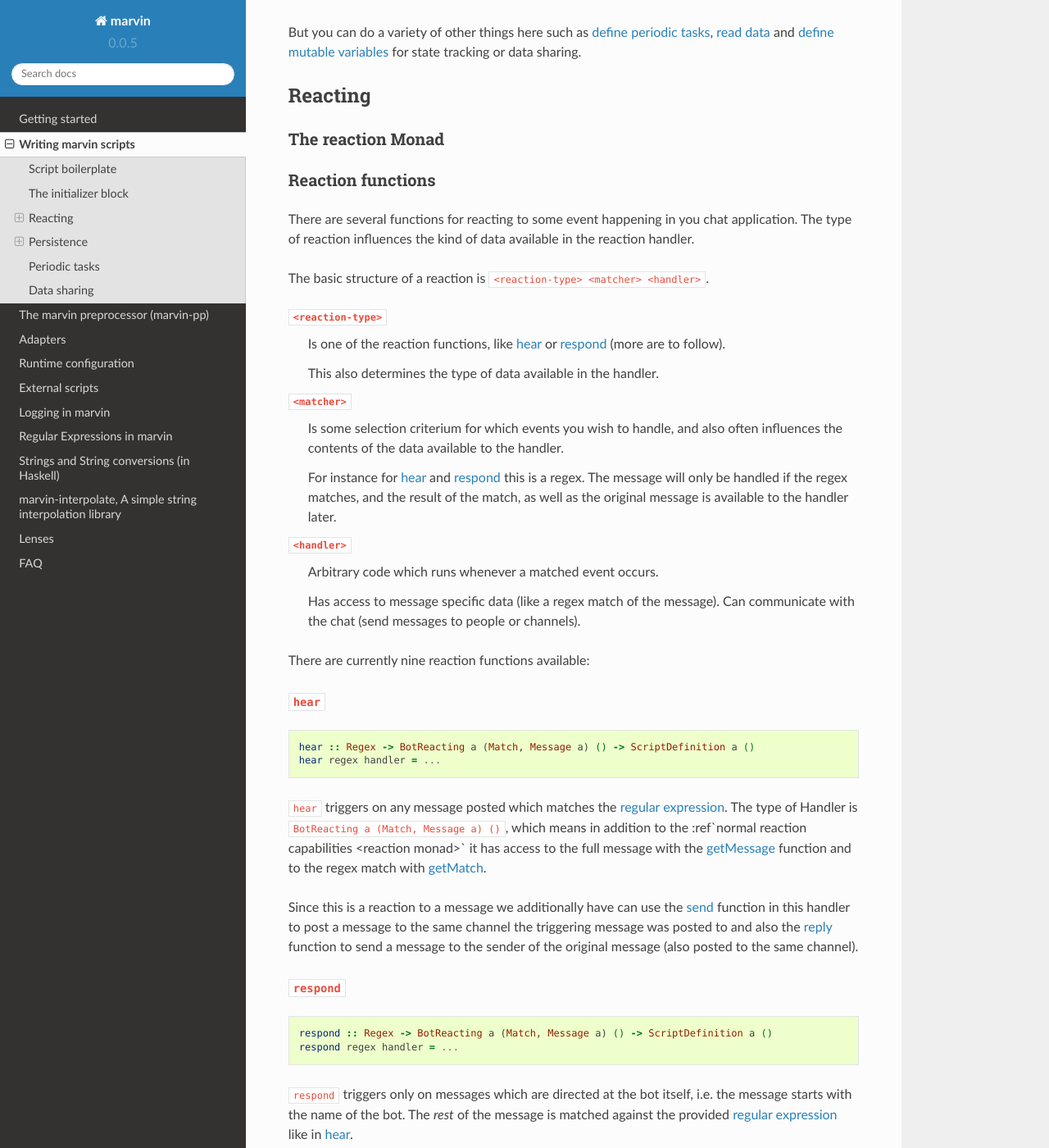
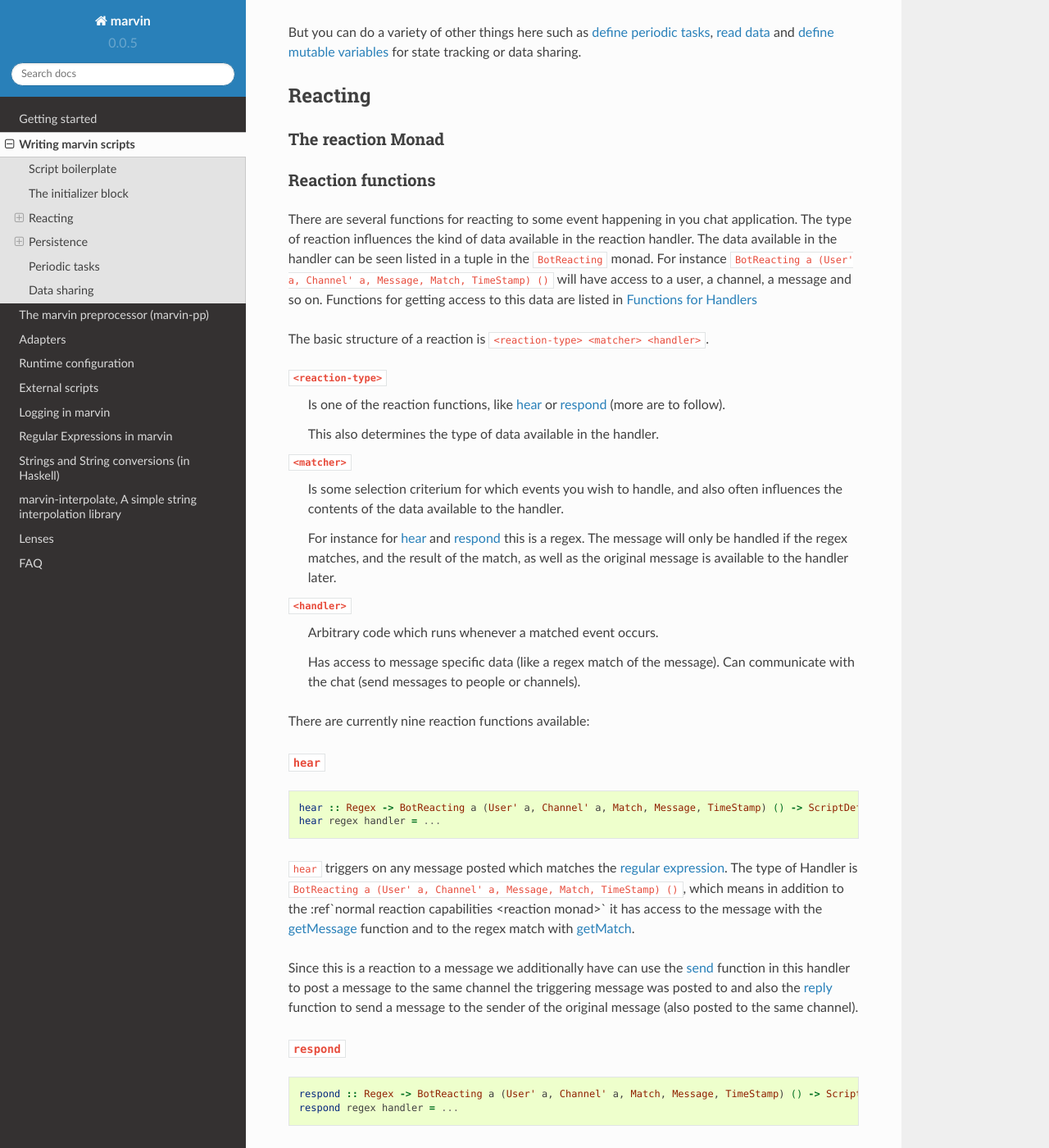
Before and after one commit to JustusAdam/marvin-docs, a Sphinx documentation site: the page built from source/scripting.rst, in a window 1280 px wide and 1400 px high, scrolled down 1603 px. Shown: the whole window at 82% size. Built offline with Sphinx 7.4.7 and the Read the Docs theme 2.0.0, drawn with Linux system fonts in a browser that asks for light colours; some of the changed text lies outside the part shown.

Commit message:
Updating type signatures

```diff
--- a/source/scripting.rst
+++ b/source/scripting.rst
@@ -80,6 +80,9 @@ Reaction functions
 
 There are several functions for reacting to some event happening in you chat application.
 The type of reaction influences the kind of data available in the reaction handler.
+The data available in the handler can be seen listed in a tuple in the ``BotReacting`` monad.
+For instance ``BotReacting a (User' a, Channel' a, Message, Match, TimeStamp) ()`` will have access to a user, a channel, a message and so on.
+Functions for getting access to this data are listed in :ref:`functions for handlers`
 
 The basic structure of a reaction is ``<reaction-type> <matcher> <handler>``.
 
@@ -111,11 +114,11 @@ There are currently nine reaction functions available:
 
 ::
 
-    hear :: Regex -> BotReacting a (Match, Message a) () -> ScriptDefinition a ()
+    hear :: Regex -> BotReacting a (User' a, Channel' a, Match, Message, TimeStamp) () -> ScriptDefinition a ()
     hear regex handler = ...
 
 ``hear`` triggers on any message posted which matches the :ref:`regular expression <regex>`.
-The type of Handler is ``BotReacting a (Match, Message a) ()``, which means in addition to the :ref`normal reaction capabilities <reaction monad>` it has access to the full message with the :ref:`getMessage <fn-getMessage>` function and to the regex match with :ref:`getMatch <fn-getMatch>`.
+The type of Handler is ``BotReacting a (User' a, Channel' a, Message, Match, TimeStamp) ()``, which means in addition to the :ref`normal reaction capabilities <reaction monad>` it has access to the message with the :ref:`getMessage <fn-getMessage>` function and to the regex match with :ref:`getMatch <fn-getMatch>`.
 
 Since this is a reaction to a message we additionally have can use the :ref:`send <fn-send>` function in this handler to post a message to the same channel the triggering message was posted to and also the :ref:`reply <fn-reply>` function to send a message to the sender of the original message (also posted to the same channel).
 
@@ -127,7 +130,7 @@ Since this is a reaction to a message we additionally have can use the :ref:`sen
 
 ::
 
-    respond :: Regex -> BotReacting a (Match, Message a) () -> ScriptDefinition a ()
+    respond :: Regex -> BotReacting a (User' a, Channel' a, Match, Message, TimeStamp) () -> ScriptDefinition a ()
     respond regex handler = ...
 
 .. todo:: At some point this needs to support derivations of the name. Maybe make that configurable?
@@ -145,7 +148,7 @@ As with :ref:`hear <fn-hear>` the match and message are available during handler
 
 ::
 
-    topic :: BotReacting a (Topic, Channel' a) () -> ScriptDefinition a ()
+    topic :: BotReacting a (User' a, Channel' a, Topic, TimeStamp) () -> ScriptDefinition a ()
     topic handler = ...
 
 ``topic`` triggers whenever the topic in a channel which the bot is subscribed to changes.
@@ -164,7 +167,7 @@ The channel in which the topic was changed is available via the :ref:`getChannel
 
 ::
 
-    topicIn :: Text -> BotReacting a (Topic, Channel' a) () -> ScriptDefinition a ()
+    topicIn :: Text -> BotReacting a (User' a, Channel' a, Topic, TimeStamp) () -> ScriptDefinition a ()
     topicIn channelName handler = ...
 
 Like :ref:`topic <fn-topic>` but only triggers when the topic changes in the channel with the human readable ``channelName``.
@@ -177,7 +180,7 @@ Like :ref:`topic <fn-topic>` but only triggers when the topic changes in the cha
 
 ::
 
-    enter :: BotReacting a (User' a, Channel' a) () -> ScriptDefinition a ()
+    enter :: BotReacting a (User' a, Channel' a, TimeStamp) () -> ScriptDefinition a ()
     enter handler = ...
 
 ``enter`` triggers whenever a user enters in a channel which the bot is subscribed to.
@@ -194,7 +197,7 @@ The channel in which user entered is available via the :ref:`getChannel <fn-getC
 
 ::
 
-    enterIn :: Text -> BotReacting a (User' a, Channel' a) () -> ScriptDefinition a ()
+    enterIn :: Text -> BotReacting a (User' a, Channel' a, TimeStamp) () -> ScriptDefinition a ()
     enterIn channelName handler = ...
 
 Like :ref:`enter <fn-enter>` but only triggers when a user enters the channel with the human readable ``channelName``.
@@ -207,7 +210,7 @@ Like :ref:`enter <fn-enter>` but only triggers when a user enters the channel wi
 
 ::
 
-    exit :: BotReacting a (User' a, Channel' a) () -> ScriptDefinition a ()
+    exit :: BotReacting a (User' a, Channel' a, TimeStamp) () -> ScriptDefinition a ()
     exit handler = ...
 
 ``exit`` triggers whenever a user exits a channel which the bot is subscribed to.
@@ -224,11 +227,12 @@ The channel from which user exited is available via the :ref:`getChannel <fn-get
 
 ::
 
-    exitFrom :: Text -> BotReacting a (User' a, Channel' a) () -> ScriptDefinition a ()
+    exitFrom :: Text -> BotReacting a (User' a, Channel' a, TimeStamp) () -> ScriptDefinition a ()
     exitFrom channelName handler = ...
 
 Like :ref:`exit <fn-exit>` but only triggers when a user exits the channel with the human readable ``channelName``.
 
+.. _functions for handlers:
 
 Functions for Handlers
 ^^^^^^^^^^^^^^^^^^^^^^
```
Also changed, not shown: other parts of source/scripting.rst (+0 -21 lines), source/adapters.rst (+20 -4 lines), source/getting-started.rst (+7 -8 lines).
